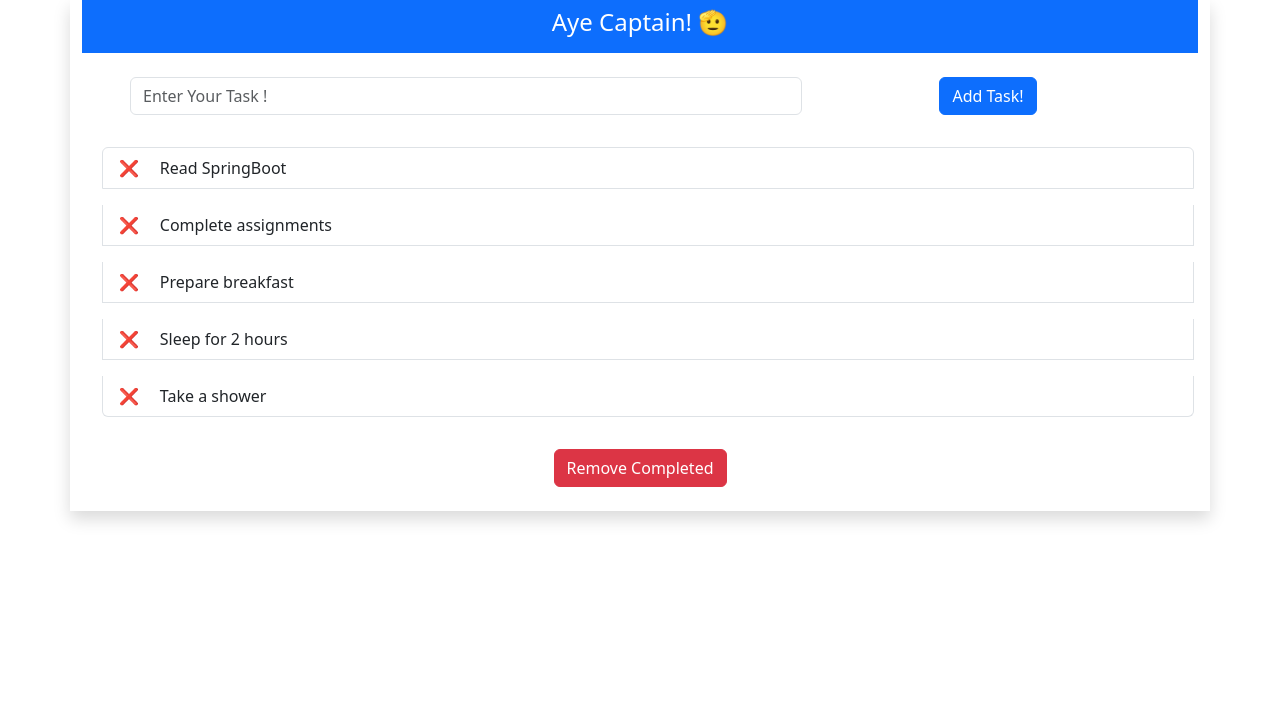
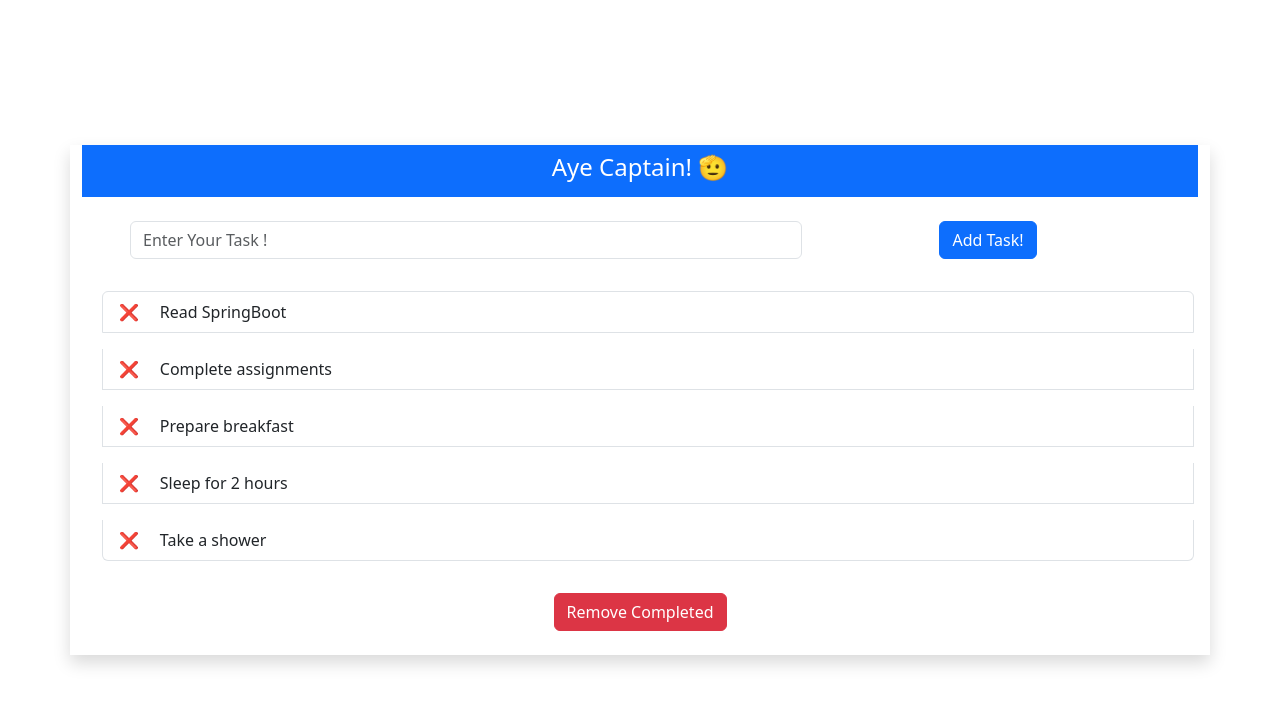
Before and after one commit to Raghunandhan8818/React-ToDo, a React (Create React App) app: page / in a window 1280 px wide. Shown: the top 706 px of the page. Built offline with nearby package versions, Linux system fonts and the light colour scheme.

Commit message:
[Raghu] - fix styling issues

```diff
--- a/src/styles.css
+++ b/src/styles.css
@@ -1,3 +1,101 @@
 .li:hover{
   cursor: pointer;
 }
+
+input[type=checkbox]:checked+label span:first-of-type {
+  background-color: #10B981;
+  border-color: #10B981;
+  color: #fff;
+}
+
+input[type=checkbox]:checked+label span:nth-of-type(2) {
+  text-decoration: line-through;
+  color: #9CA3AF;
+}
+
+.main-row{
+  height: 100vh;
+}
+.main-col{
+  max-width: 500px;
+  min-height: 300px;
+}
+.todo-done{
+  text-decoration: line-through;
+}
+@tailwind base;
+  @tailwind components;
+  @tailwind utilities;
+
+  @layer base {
+    :root {
+      --background: 0 0% 100%;
+      --foreground: 224 71.4% 4.1%;
+
+      --card: 0 0% 100%;
+      --card-foreground: 224 71.4% 4.1%;
+
+      --popover: 0 0% 100%;
+      --popover-foreground: 224 71.4% 4.1%;
+
+      --primary: 220.9 39.3% 11%;
+      --primary-foreground: 210 20% 98%;
+
+      --secondary: 220 14.3% 95.9%;
+      --secondary-foreground: 220.9 39.3% 11%;
+
+      --muted: 220 14.3% 95.9%;
+      --muted-foreground: 220 8.9% 46.1%;
+
+      --accent: 220 14.3% 95.9%;
+      --accent-foreground: 220.9 39.3% 11%;
+
+      --destructive: 0 84.2% 60.2%;
+      --destructive-foreground: 210 20% 98%;
+
+      --border: 220 13% 91%;
+      --input: 220 13% 91%;
+      --ring: 224 71.4% 4.1%;
+
+      --radius: 0.5rem;
+    }
+
+    .dark {
+      --background: 224 71.4% 4.1%;
+      --foreground: 210 20% 98%;
+
+      --card: 224 71.4% 4.1%;
+      --card-foreground: 210 20% 98%;
+
+      --popover: 224 71.4% 4.1%;
+      --popover-foreground: 210 20% 98%;
+
+      --primary: 210 20% 98%;
+      --primary-foreground: 220.9 39.3% 11%;
+
+      --secondary: 215 27.9% 16.9%;
+      --secondary-foreground: 210 20% 98%;
+
+      --muted: 215 27.9% 16.9%;
+      --muted-foreground: 217.9 10.6% 64.9%;
+
+      --accent: 215 27.9% 16.9%;
+      --accent-foreground: 210 20% 98%;
+
+      --destructive: 0 62.8% 30.6%;
+      --destructive-foreground: 210 20% 98%;
+
+      --border: 215 27.9% 16.9%;
+      --input: 215 27.9% 16.9%;
+      --ring: 216 12.2% 83.9%;
+    }
+  }
+
+  @layer base {
+    * {
+      @apply border-border;
+    }
+    body {
+      @apply bg-background text-foreground;
+    }
+  }
```
